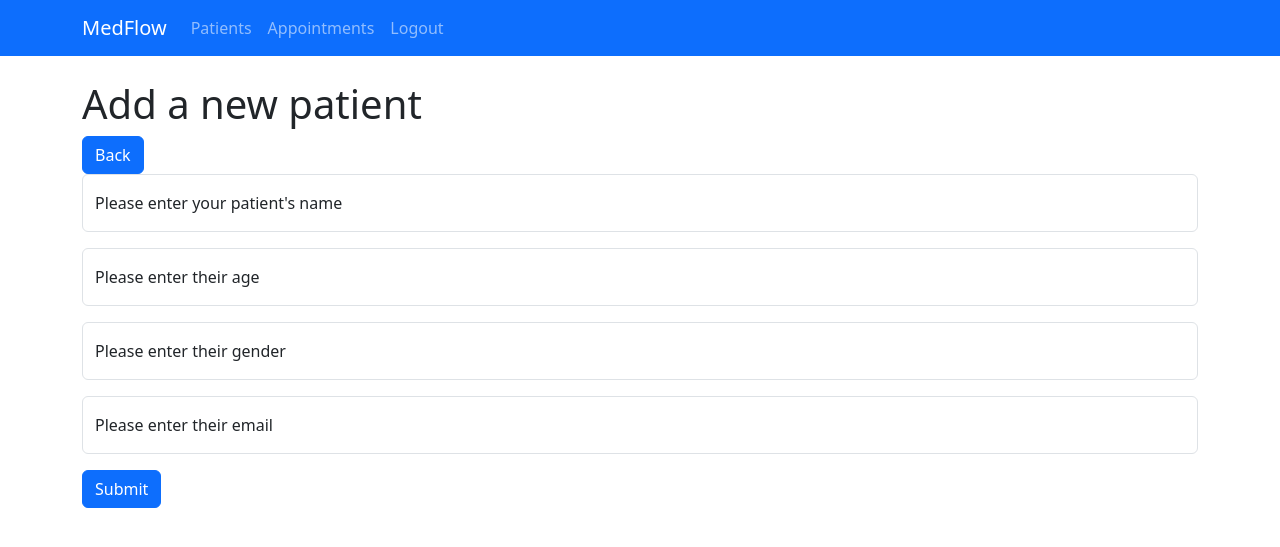
After one commit to Moses2917/MedFlow, a Flask app: page /NewPatient in a window 1280 px wide. The commit adds this page. Shown: the top 547 px of the page. Run offline with Flask 3, Linux system fonts and the light colour scheme; the visitor is signed in with stand-in values (Sample User, id 1); parts of the project's set-up code (start-up, migrations or seed data) failed here and were passed over.

Commit message:
Got logins working and a new page
I finally got the login to work properly, also I have added a feature to add patients in the patients page. Patients are tied to your email you logged in with so make sure to keep it consistent!

```diff
--- a/app/models.py
+++ b/app/models.py
@@ -1,14 +1,12 @@
-from flask_login import UserMixin
+from flask_login import UserMixin, LoginManager, login_user, current_user, logout_user
 from werkzeug.security import generate_password_hash, check_password_hash
-from app import db
+from app import db, login_manager
 
 class User(UserMixin):
     def __init__(self, email, password, role):
         self.email = email
         self.password = password
         self.role = role
-        self.authenticated = True
-        self.active = True
 
     def check_password(self, password):
         return self.password == password
@@ -20,21 +18,21 @@ class User(UserMixin):
             'role': self.role
         }
 
-    @property
-    def is_active(self):
-        self.acitve = True
-        return self.active
-
-    @property
-    def is_authenticated(self):
-        self.authenticated = True
-        return self.authenticated
 
     def get_id(self):
-        return "user"
+        user_id = db.users.find_one({'email': self.email})
+        if user_id:
+            return str(user_id['_id'])
+        return None
 
+    @staticmethod
+    def get_by_email(email):
+        user_data = db.users.find_one({'email': email})
+        if user_data:
+            return User(user_data['email'], user_data['password'], user_data['role'])
+        return None
+
+# Load user callback
+@login_manager.user_loader
 def load_user(user_id):
-    user_data = db.users.find_one({'_id': user_id})
-    if user_data:
-        return User(user_data['email'], user_data['password_hash'], user_data['role'])
-    return None
+    return User.get_by_email(user_id)
--- a/app/routes.py
+++ b/app/routes.py
@@ -1,4 +1,4 @@
-from flask import render_template, redirect, url_for, flash, request
+from flask import render_template, redirect, url_for, flash, request, session
 from flask_login import login_user, logout_user, login_required, current_user
 from app import app, db
 from app.forms import RegistrationForm, LoginForm
@@ -35,8 +35,10 @@ def login():
         user = db.users.find_one({'email': form.email.data})
         if user and User(user['email'], user['password_hash'], user['role']).check_password(request.form.get("password")):
             user_obj = User(user['email'], user['password_hash'], user['role'])
-            #session['user'] = user
-            login_user(user_obj)
+            session['_user_id'] = str(user["_id"])
+            session["user"] = user_obj.to_dict()
+            # login_user(user_obj,remember=True)
+            # user_obj.
             flash('Login successful!', 'success')
             return redirect(url_for('index'))
         else:
@@ -44,14 +46,15 @@ def login():
     return render_template('login.html', form=form)
 
 @app.route('/logout')
-@login_required
+# @login_required
 def logout():
     logout_user()
+    session["user"] = None
     flash('You have been logged out.', 'info')
     return redirect(url_for('index'))
 
 @app.route('/appointments', methods=['GET', 'POST'])
-@login_required
+# @login_required
 def appointments():
     if request.method == 'POST':
         appointment_data = {
@@ -68,13 +71,32 @@ def appointments():
 
 # Patient routes
 @app.route('/patients', methods=['GET', 'POST'])
-@login_required
+# @login_required
 def patients():
-    patients = db.patients.find()
-    return render_template('patient.html', patients=patients)
+    patient_list = None
+    if session.get('user', None):
+        email = session['user'].get('email')
+        if email:
+            cursor = db.patients.find({"doctor": email})
+            patient_list = [doc for doc in cursor]
+    return render_template('patient.html', patients=patient_list)
+
+@app.route('/NewPatient', methods=['GET','POST']) #could possibly be used as a add/edit
+def add_patient():
+    if request.method == 'POST':
+        patient = {
+            'name': request.form.get('name'),
+            'age': request.form.get('age'),
+            'gender': request.form.get('gender'),
+            'contact': request.form.get('contact'),
+            'doctor': session['user']['email']
+        }
+        db.patients.insert_one(patient)
+        return redirect(url_for('patients'))
+    return render_template('add_patient.html')
 
 @app.route('/patient/<patient_id>', methods=['GET'])
-@login_required
+# @login_required
 def patient_details(patient_id):
     patient = db.patients.find_one({'_id': patient_id})
     history = db.patient_history.find({'patient_id': patient_id})
@@ -83,7 +105,7 @@ def patient_details(patient_id):
 
 # Patient health history routes
 @app.route('/patient/<patient_id>/history', methods=['GET', 'POST'])
-@login_required
+# @login_required
 def patient_history(patient_id):
     if request.method == 'POST':
         history_data = {
@@ -100,7 +122,7 @@ def patient_history(patient_id):
 
 # Patient family tracking routes
 @app.route('/patient/<patient_id>/family', methods=['GET', 'POST'])
-@login_required
+# @login_required
 def patient_family(patient_id):
     if request.method == 'POST':
         family_data = {
@@ -120,7 +142,7 @@ def patient_family(patient_id):
 
 # Laboratory tests routes
 @app.route('/lab_tests', methods=['GET', 'POST'])
-@login_required
+# @login_required
 def lab_tests():
     if request.method == 'POST':
         test_data = {
@@ -136,7 +158,7 @@ def lab_tests():
     return render_template('lab_tests.html', tests=tests)
 
 @app.route('/lab_test/<test_id>', methods=['GET', 'POST'])
-@login_required
+# @login_required
 def lab_test_details(test_id):
     if request.method == 'POST':
         test_results = request.form['results']
@@ -147,7 +169,7 @@ def lab_test_details(test_id):
 
 # Prescription routes
 @app.route('/prescriptions', methods=['GET', 'POST'])
-@login_required
+# @login_required
 def prescriptions():
     if request.method == 'POST':
         prescription_data = {
@@ -165,7 +187,7 @@ def prescriptions():
 
 # Analytical reporting routes
 @app.route('/reports', methods=['GET'])
-@login_required
+# @login_required
 def reports():
     # Implement analytical reporting logic here
     # Example: Get patient count by age group
@@ -189,7 +211,7 @@ def reports():
 
 # Search functionality
 @app.route('/search', methods=['GET', 'POST'])
-@login_required
+# @login_required
 def search():
     if request.method == 'POST':
         query = request.form['query']
--- /dev/null
+++ b/app/templates/add_patient.html
@@ -0,0 +1,34 @@
+{% extends 'base.html' %}
+
+{% block content %}
+{% if session['user'] %}
+<h1>Add a new patient</h1>
+<a href="{{url_for('patients')}}" class="btn btn-primary" role="button">Back</a>
+<br>
+<form method="post">
+    <div class="form-floating mb-3">
+        <input type="text" name="name" placeholder="Name" class="form-control" id="name">
+        <label for="name" class="form-label">Please enter your patient's name</label>
+    </div>
+    <div class="form-floating mb-3">
+        <input type="number" name="age" id="age" class="form-control" placeholder="Age">
+        <label for="age" class="form-label">Please enter their age</label>
+    </div>
+    <div class="form-floating mb-3">
+        <input type="text" name="gender" id="gender" class="form-control" placeholder="Gender">
+        <label for="gender" class="form-label">Please enter their gender</label>
+    </div>
+    <div class="form-floating mb-3">
+        <input type="email" name="contact" id="contact" class="form-control" placeholder="Email">
+        <label for="contact" class="form-label">Please enter their email</label>
+    </div>
+    <!-- <div class="form-floating mb-3">
+        <textarea class="form-control" placeholder="Leave a comment here" id="floatingTextarea"></textarea>
+        <label for="floatingTextarea">Comments</label>
+    </div> -->
+    <button type="submit" class="btn btn-primary">Submit</button>
+</form>
+{% else %}
+{% include 'guest.html' %}
+{% endif %}
+{% endblock %}
--- a/app/templates/appointment.html
+++ b/app/templates/appointments.html
@@ -1,6 +1,6 @@
 {% extends 'base.html' %}
-
 {% block content %}
+{% if session['user'] %}
 <h1>Appointment Scheduling</h1>
 <form method="post">
     <div class="form-group">
@@ -45,4 +45,7 @@
         {% endfor %}
     </tbody>
 </table>
+{% else %}
+{% include 'guest.html' %}
+{% endif %}
 {% endblock %}
--- a/app/templates/base.html
+++ b/app/templates/base.html
@@ -13,7 +13,7 @@
 
       gtag('config', 'G-MJ21VRQZB1');
     </script>
-    <link rel="stylesheet" href="https://stackpath.bootstrapcdn.com/bootstrap/4.5.2/css/bootstrap.min.css">
+    <link href="https://cdn.jsdelivr.net/npm/bootstrap@5.3.3/dist/css/bootstrap.min.css" rel="stylesheet">
     <link rel="stylesheet" href="{{ url_for('static', filename='css/style.css') }}">
 </head>
 <body>
@@ -25,7 +25,8 @@
             </button>
             <div class="collapse navbar-collapse" id="navbarNav">
                 <ul class="navbar-nav ml-auto">
-                    {% if current_user.is_authenticated %}
+
+                    {% if session['user'] %}
                     <li class="nav-item">
                         <a class="nav-link" href="{{ url_for('patients') }}">Patients</a>
                     </li>
@@ -66,8 +67,12 @@
     </div>
 
     <script src="https://code.jquery.com/jquery-3.5.1.slim.min.js"></script>
-    <script src="https://cdn.jsdelivr.net/npm/popper.js@1.16.1/dist/umd/popper.min.js"></script>
-    <script src="https://stackpath.bootstrapcdn.com/bootstrap/4.5.2/js/bootstrap.min.js"></script>
+    <script src="https://cdn.jsdelivr.net/npm/@popperjs/core@2.11.8/dist/umd/popper.min.js"
+        integrity="sha384-I7E8VVD/ismYTF4hNIPjVp/Zjvgyol6VFvRkX/vR+Vc4jQkC+hVqc2pM8ODewa9r"
+        crossorigin="anonymous"></script>
+    <script src="https://cdn.jsdelivr.net/npm/bootstrap@5.3.3/dist/js/bootstrap.min.js"
+        integrity="sha384-0pUGZvbkm6XF6gxjEnlmuGrJXVbNuzT9qBBavbLwCsOGabYfZo0T0to5eqruptLy"
+        crossorigin="anonymous"></script>
     <script src="{{ url_for('static', filename='js/script.js') }}"></script>
 </body>
 </html>
--- a/app/templates/patient_family.html
+++ b/app/templates/patient_family.html
@@ -1,6 +1,7 @@
 {% extends 'base.html' %}
 
 {% block content %}
+{% if session['user'] %}
 <h1>Patient Family</h1>
 <form method="post">
     <div class="form-group">
@@ -9,3 +10,8 @@
     </div>
     <div class="form-group">
         <label for="relation">
+</form>
+{% else %}
+{% include 'guest.html' %}
+{% endif %}
+{% endblock %}
--- a/app/templates/patient_history.html
+++ b/app/templates/patient_history.html
@@ -1,6 +1,7 @@
 {% extends 'base.html' %}
 
 {% block content %}
+{% if session['user'] %}
 <h1>Patient Health History</h1>
 <form method="post">
     <div class="form-group">
@@ -43,4 +44,7 @@
         {% endfor %}
     </tbody>
 </table>
+{% else %}
+{% include 'guest.html' %}
+{% endif %}
 {% endblock %}
--- a/app/templates/register.html
+++ b/app/templates/register.html
@@ -1,5 +1,4 @@
 {% extends 'base.html' %}
-
 {% block content %}
 <h1>Register</h1>
 <form method="post">
```
Also changed, not shown: app/templates/guest.html (added, +15 -0 lines), app/templates/patient.html (+10 -0 lines).
